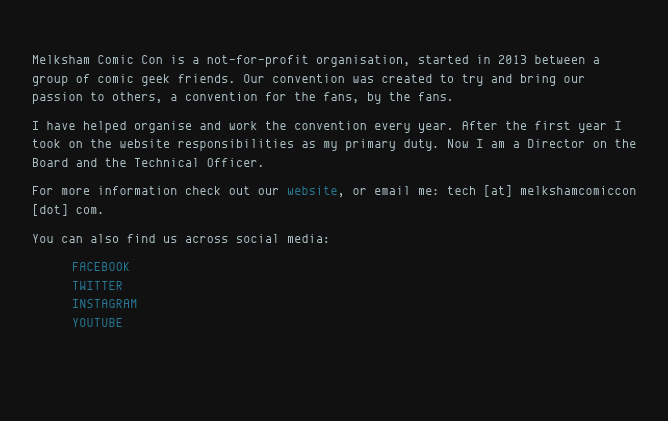
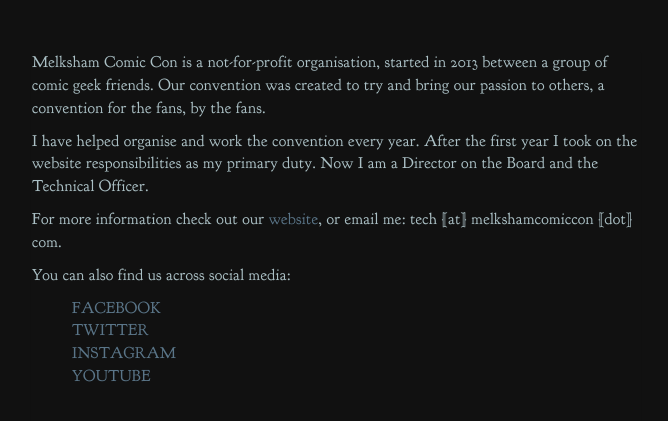
Before and after one commit to pyratebeard/pyratebeard.github.io, a Jekyll site: the page built from mcc.html, in a window 1280 px wide. Shown: the top 421 px of the page, without its empty margins (304-972 px from the left). Built offline with Jekyll 4.4.1, drawn with Linux system fonts in a browser that asks for light colours.

Commit message:
link colours. font fam and size. rootcontent pre no bg

```diff
--- a/css/custom.css
+++ b/css/custom.css
@@ -9,22 +9,32 @@
     font-weight: normal;
     font-style: normal;
 }
+@font-face {
+    font-family: 'goudy_bookletter_1911regular';
+    src: url('../fonts/goudy_bookletter_1911-webfont.eot');
+    src: url('../fonts/goudy_bookletter_1911-webfont.eot?#iefix') format('embedded-opentype'),
+         url('../fonts/goudy_bookletter_1911-webfont.woff') format('woff'),
+         url('../fonts/goudy_bookletter_1911-webfont.ttf') format('truetype'),
+         url('../fonts/goudy_bookletter_1911-webfont.svg#goudy_bookletter_1911regular') format('svg');
+    font-weight: normal;
+    font-style: normal;
+}
 body {
-    font-family: "envy";
-    font-size: 13px;
+    font-family: "goudy_bookletter_1911regular";
+    font-size: 16px;
     letter-spacing: .3px;
     background-color: #111111;
     color: #abc0c5;
 }
 a {
-    color: #277896;
+    color: #5a7588;
     text-decoration: none;
 }
 a:active,
 a:hover,
 a:focus {
     text-decoration: none;
-    color: #01c8e5;
+    color: #4f8396;
     background: transparent;
 }
 #quote {
@@ -41,7 +51,7 @@
 }
 .panellist > li > a {
     text-decoration: none;
-    color: #277896;
+    color: #5a7588;
 }
 hr {
     margin-top: 3px;
@@ -54,6 +64,10 @@
     top: 50%;
     transform: translate(-50%,-50%);
     text-align: left;
+}
+.rootcontent > pre {
+    background-color: #111111;
+    border-color: #111111;
 }
 .rootcontent > pre > a {
     text-decoration: none;
@@ -72,25 +86,25 @@
     text-decoration: none;
 }
 .content > a {
-    color: #277896;
+    color: #5a7588;
     text-decoration: none;
 }
 .content > p > a {
-    color: #277896;
+    color: #5a7588;
     text-decoration: none;
 }
 .content > p > a:hover,
 a:active,
 a:focus {
-    color: #01c8e5;
+    color: #4f8396;
     text-decoration: none;
 }
 .content > ul > li > a {
-    color: #277896;
+    color: #5a7588;
     text-decoration: none;
 }
 .content > ul > li > a:hover {
-    color: #01c8e5;
+    color: #4f8396;
     text-decoration: none;
 }
 ul {
@@ -107,11 +121,11 @@
 pre {
     /*max-width: 70%;*/
     color: #abc0c5;
-    background-color: #111111;
+    background-color: #222222;
     font-family: envy;
-    font-size: 16px;
+    font-size: 15px;
     border-radius: 0px;
-    border-color: #111111;
+    border-color: #222222;
     border-width: 1px;
     border-style: none;
     border-left-style: solid;
@@ -128,7 +142,7 @@
     border-left: 2px solid #222222;
 }
 blockquote:hover > p {
-    color: #01c8e5 !important;
+    color: #4f8396 !important;
     text-decoration: none;
 }
 .nav > li > a {
```
